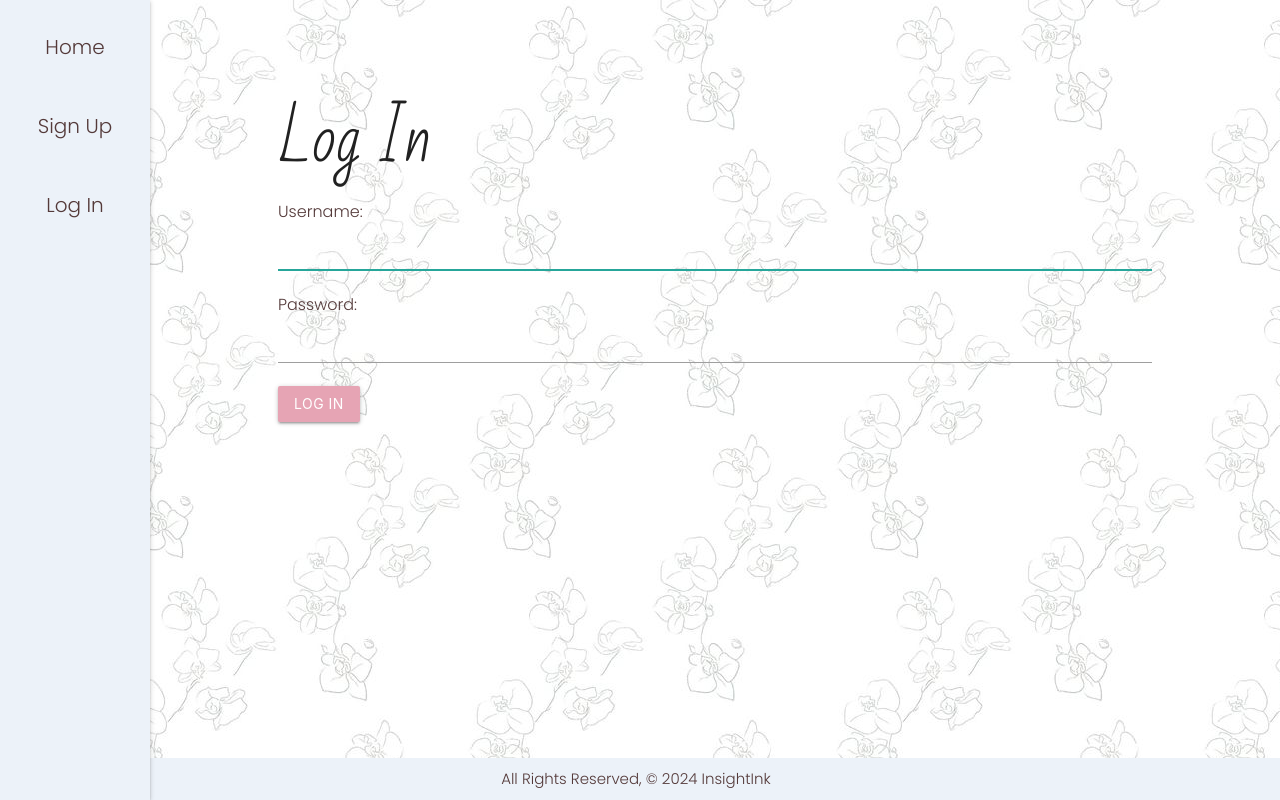
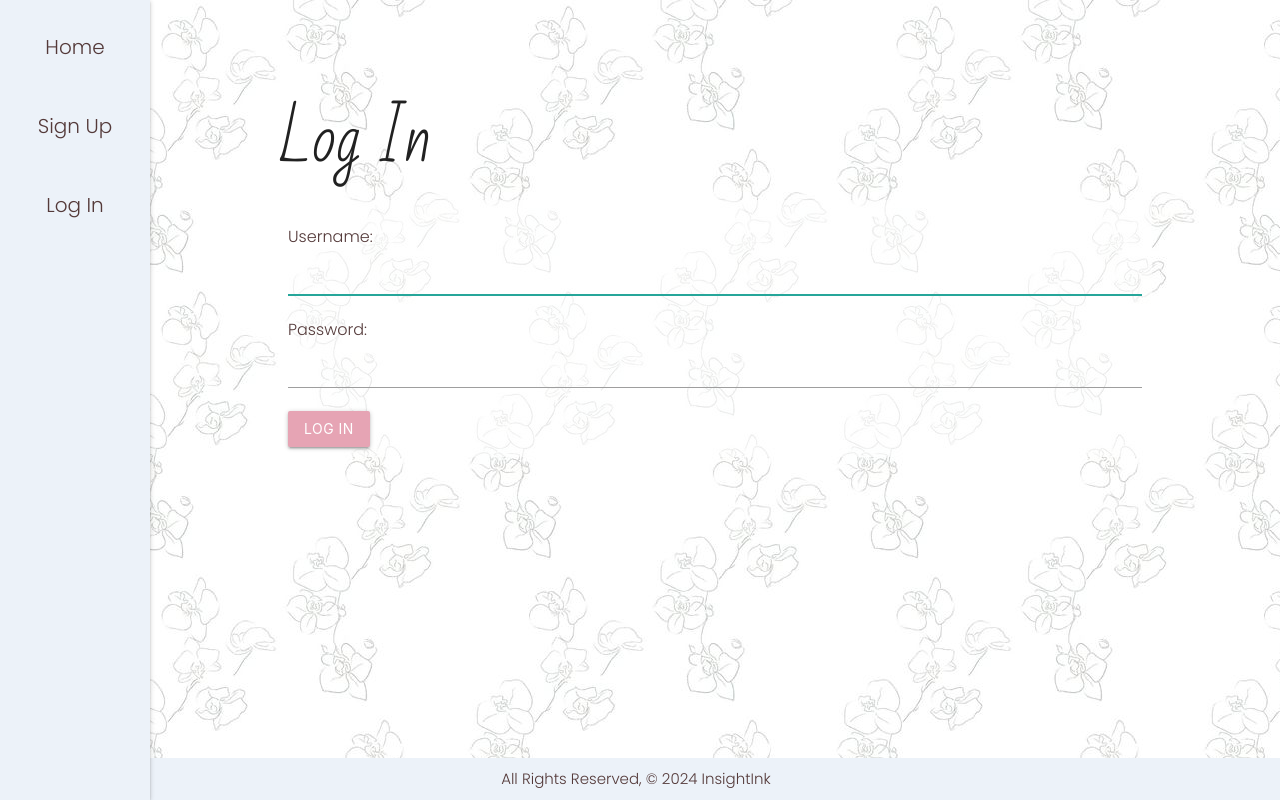
Before and after one commit to chadbanghart/insightink, a Django app: page /accounts/login/ in a window 1280 px wide. Run offline with Django 5.2, Linux system fonts and the light colour scheme.

Commit message:
add README, fix css in signup and login forms, add color to card on journal index

```diff
--- a/main_app/static/css/style.css
+++ b/main_app/static/css/style.css
@@ -129,7 +129,7 @@ nav ul li a {
 
 .entry-form-container {
   background-color: rgba(255,255,255, .60);
-  padding: 0 10px;
+  padding: 10px 10px;
   margin-bottom: 20px;
 }
 
--- a/main_app/templates/base.html
+++ b/main_app/templates/base.html
@@ -18,6 +18,7 @@
     href="https://fonts.googleapis.com/css2?family=Poppins:ital,wght@0,100;0,200;0,300;0,400;0,500;0,600;0,700;0,800;0,900;1,100;1,200;1,300;1,400;1,500;1,600;1,700;1,800;1,900&display=swap"
     rel="stylesheet">
   <link href="https://fonts.googleapis.com/css2?family=Bad+Script&display=swap" rel="stylesheet">
+  <link rel="icon" type="image/png" sizes="32x32" href="{% static 'images/favicon-32x32.png' %}">
   <script src="https://cdnjs.cloudflare.com/ajax/libs/materialize/1.0.0/js/materialize.min.js"></script>
 </head>
 
--- a/main_app/templates/journals/index.html
+++ b/main_app/templates/journals/index.html
@@ -21,7 +21,7 @@
                 <img class="activator journal-image " src="{% static 'images/work.jpg' %}">
                 {% endif %}
             </div>
-            <div class="card-content">
+            <div class="journal-card-content">
                 <span class="card-title activator grey-text text-darken-4">{{ journal.name }}<i
                         class="material-icons right">more_vert</i></span>
                 <a href="{% url 'detail' journal.id %}">
--- a/main_app/templates/registration/login.html
+++ b/main_app/templates/registration/login.html
@@ -3,11 +3,13 @@
 
 <h1>Log In</h1>
 
-<form method="POST" action="{% url 'login' %}">
+<div class="entry-form-container">
+  <form method="POST" action="{% url 'login' %}">
     {% csrf_token %}
     {{ form.as_p }}
     <input type="hidden" name="next" value="{{ next }}">
     <button type="submit" class="btn">Log In</button>
   </form>
+</div>
 
 {% endblock %}
--- a/main_app/templates/registration/signup.html
+++ b/main_app/templates/registration/signup.html
@@ -4,12 +4,13 @@
 <h1>Sign Up</h1>
 
 <p class="red-text">{{ error_message }}</p>
-
+<div class="entry-form-container">
   <form method="POST" action="{% url 'signup' %}">
     {% csrf_token %}
     {{ form.as_p }}
     <input type="hidden" name="next" value="{{ next }}">
     <button type="submit" class="btn">Sign Up</button>
   </form>
+</div>
 
 {% endblock %}
```
Also changed, not shown: other parts of main_app/static/css/style.css (+5 -0 lines), README.md, main_app/static/images/favicon-32x32.png (added), main_app/static/images/favicon.ico (added). Lines whose indentation alone changed are shown as unchanged.
